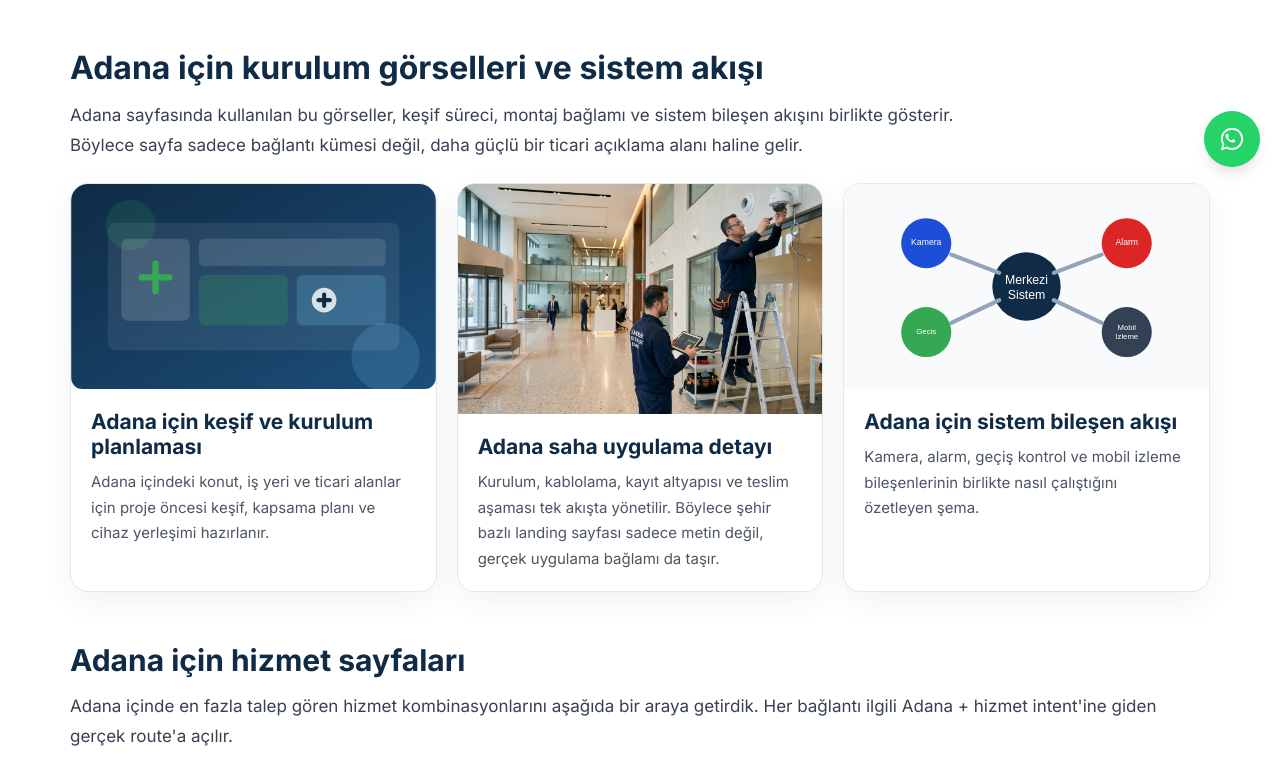
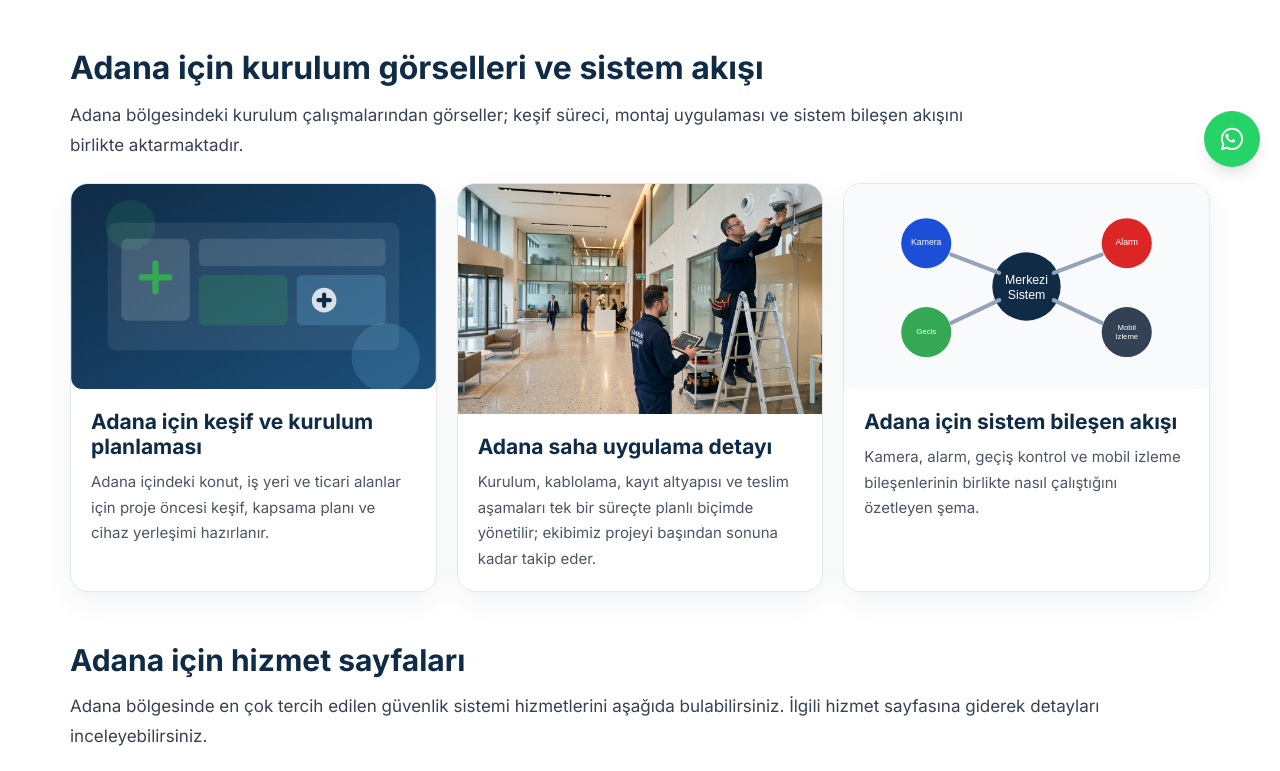
Before and after one commit to Alfasoylu/guvenlikservisi, a Next.js app: page /adana in a window 1280 px wide. Shown: the part 609-1380 px from the top of the page. Built offline with nearby package versions, Linux system fonts and the light colour scheme.

Commit message:
improvement images

```diff
--- a/src/app/[city]/[service]/page.tsx
+++ b/src/app/[city]/[service]/page.tsx
@@ -375,7 +375,7 @@ export default async function ServicePage({ params }: PageProps) {
 
       <ServiceVisualSection
         title={`${city.name} ${service.name} için uygulama görselleri`}
-        description={`${city.name} ve ${service.name.toLowerCase()} intentini destekleyen bu blok; örnek kurulum, saha bağlamı ve sistem şeması ile sayfayı daha açıklayıcı hale getirir.`}
+        description={`${city.name} bölgesinde gerçekleştirilen ${service.name.toLowerCase()} projelerinden örnekler, saha uygulamaları ve sistem şeması bu bölümde sunulmaktadır.`}
         items={serviceVisuals}
       />
 
@@ -389,7 +389,7 @@ export default async function ServicePage({ params }: PageProps) {
         }}
       >
         <div style={{ fontSize: "14px", fontWeight: 700, color: "#1D4ED8", marginBottom: "10px" }}>
-          Şehir hub bağlantısı
+          Şehir genel sayfası
         </div>
         <Link
           href={cityPath}
@@ -554,7 +554,7 @@ export default async function ServicePage({ params }: PageProps) {
 
           <InternalLinkSection
             title={`${service.name} hizmetinin diğer şehir sayfaları`}
-            description={`${service.name} hizmetinin diğer şehirlerdeki karşılık sayfalarını aşağıda listeledik. Bu blok aynı hizmet kümesindeki city/service sayfaları arasında yatay crawl yolu açar.`}
+            description={`${service.name} hizmetini İstanbul ve çevre illerde de sunmaktayız. Hizmet verdiğimiz şehirleri aşağıdan inceleyebilirsiniz.`}
             links={sameServiceOtherCities}
           />
 
@@ -637,7 +637,7 @@ export default async function ServicePage({ params }: PageProps) {
 
           <InternalLinkSection
             title={`${service.name} hizmetinin diğer şehir sayfaları`}
-            description={`${service.name} için oluşturulan diğer city/service sayfalarını aşağıdaki listeden inceleyebilirsiniz.`}
+            description={`${service.name} hizmetini sunduğumuz diğer şehirlere aşağıdan ulaşabilirsiniz.`}
             links={sameServiceOtherCities}
           />
         </>
--- a/src/app/[city]/page.tsx
+++ b/src/app/[city]/page.tsx
@@ -327,13 +327,13 @@ export default async function CityPage({ params }: PageProps) {
 
       <ServiceVisualSection
         title={`${city.name} için kurulum görselleri ve sistem akışı`}
-        description={`${city.name} sayfasında kullanılan bu görseller, keşif süreci, montaj bağlamı ve sistem bileşen akışını birlikte gösterir. Böylece sayfa sadece bağlantı kümesi değil, daha güçlü bir ticari açıklama alanı haline gelir.`}
+        description={`${city.name} bölgesindeki kurulum çalışmalarından görseller; keşif süreci, montaj uygulaması ve sistem bileşen akışını birlikte aktarmaktadır.`}
         items={cityVisuals}
       />
 
       <InternalLinkSection
         title={`${city.name} için hizmet sayfaları`}
-        description={`${city.name} içinde en fazla talep gören hizmet kombinasyonlarını aşağıda bir araya getirdik. Her bağlantı ilgili ${city.name} + hizmet intent'ine giden gerçek route'a açılır.`}
+        description={`${city.name} bölgesinde en çok tercih edilen güvenlik sistemi hizmetlerini aşağıda bulabilirsiniz. İlgili hizmet sayfasına giderek detayları inceleyebilirsiniz.`}
         links={cityServiceLinks}
       />
 
--- a/src/app/teklif/istanbul-ip-kamera-montaji/page.tsx
+++ b/src/app/teklif/istanbul-ip-kamera-montaji/page.tsx
@@ -259,9 +259,9 @@ const packages = [
 ];
 
 const buyingReasons = [
-  "Fiyat, süreç ve kurulum kapsamı tek sayfada net verildiği için reklam tıklaması sonrası kullanıcı aradığını daha hızlı bulur.",
-  "Telefon, WhatsApp ve form seçenekleri aynı sayfada yer aldığı için dönüşüm yolu kısalır.",
-  "İstanbul, IP kamera montajı, fiyat ve keşif gibi ticari niyet kelimeleri başlık ve içerikte doğal biçimde güçlenir.",
+  "Fiyat, kurulum süreci ve kapsam tek sayfada net biçimde sunulduğundan ihtiyacınıza uygun çözümü hızlıca bulabilirsiniz.",
+  "Telefon, WhatsApp ve form seçeneklerinin tamamı bu sayfada yer almaktadır; dilediğiniz yöntemle bize kolayca ulaşabilirsiniz.",
+  "Kurulum öncesi tüm sorularınızı uzmanlarımızla görüşerek projenize en uygun sistemi birlikte belirleyebilirsiniz.",
 ];
 
 const faqs = [
--- a/src/lib/page-images.ts
+++ b/src/lib/page-images.ts
@@ -97,7 +97,7 @@ export function getCityPageVisuals(citySlug: string): PageVisualItem[] {
     {
       id: "city-process",
       title: `${cityName} saha uygulama detayı`,
-      description: `Kurulum, kablolama, kayıt altyapısı ve teslim aşaması tek akışta yönetilir. Böylece şehir bazlı landing sayfası sadece metin değil, gerçek uygulama bağlamı da taşır.`,
+      description: `Kurulum, kablolama, kayıt altyapısı ve teslim aşamaları tek bir süreçte planlı biçimde yönetilir; ekibimiz projeyi başından sonuna kadar takip eder.`,
       image: imageGroup.process,
       alt: `${cityName} güvenlik sistemi montaj ve devreye alma süreci görseli`,
     },
@@ -120,21 +120,21 @@ export function getCityServicePageVisuals(citySlug: string, serviceSlug: string)
     {
       id: "service-hero",
       title: `${cityName} içinde ${serviceName}`,
-      description: `${cityName} odaklı bu hizmet sayfasında, keşif sonrası uygulanacak sistem yerleşimi ve örnek kurulum bağlamı görsel olarak desteklenir.`,
+      description: `${cityName} bölgesinde gerçekleştirilen kurulumlardan kesitler; sistem yerleşimi ve ekipman konumlandırmasının pratikte nasıl yapıldığını göstermektedir.`,
       image: imageGroup.hero,
       alt: `${cityName} için ${serviceName} görseli`,
     },
     {
       id: "service-context",
       title: `${serviceName} saha uygulaması`,
-      description: `Kablolama, ekipman konumlandırma ve mobil erişim gibi kararlar hizmet tipine göre değişir. Bu blok sayfayı daha anlaşılır ve daha taranabilir hale getirir.`,
+      description: `Kablolama düzeni, ekipman konumlandırması ve mobil erişim altyapısı hizmet türüne ve sahaya göre şekillenir. Uzmanlarımız en uygun yerleşimi keşif sonrasında belirler.`,
       image: imageGroup.context,
       alt: `${cityName} ${serviceName} örnek uygulama görseli`,
     },
     {
       id: "service-diagram",
       title: `${serviceName} sistem şeması`,
-      description: `${serviceName} hizmetinde kullanılan temel cihaz akışını gösteren sade şema. Özellikle teknik niyeti yüksek ziyaretçiler için ek bağlam sağlar.`,
+      description: `${serviceName} hizmetinde kullanılan temel bileşenleri ve bunların birbirine nasıl bağlandığını gösteren sistem şeması.`,
       image: imageGroup.diagram,
       alt: `${cityName} ${serviceName} sistem bağlantı şeması`,
     },
```
